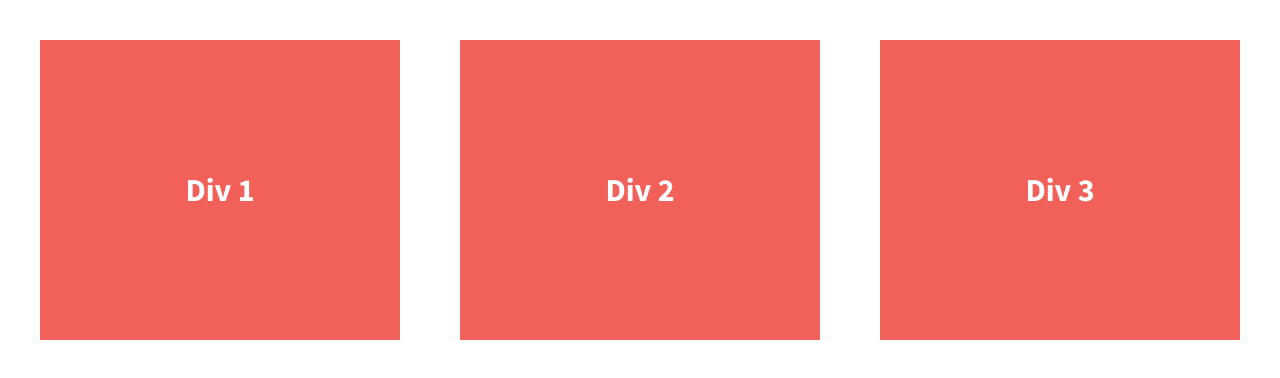
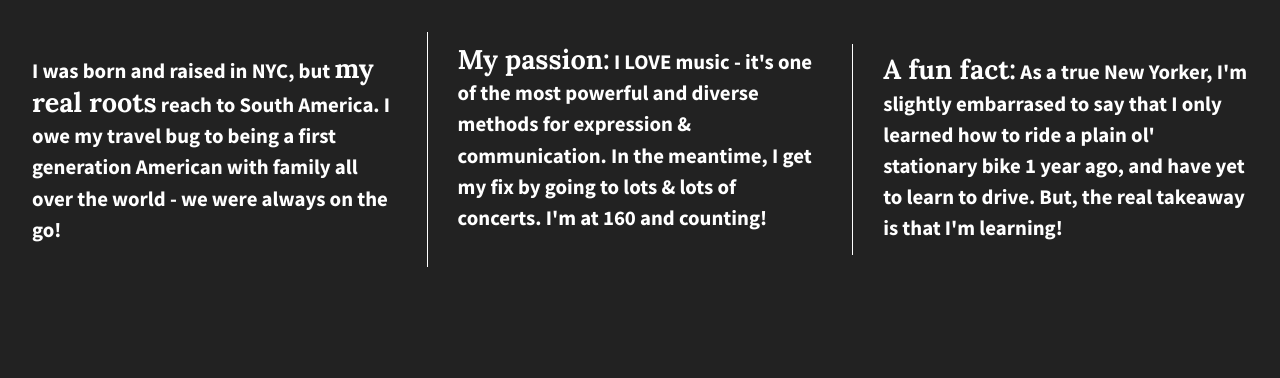
Before and after one commit to iamtenille314/center-divs-flexbox, a plain HTML site: page index.html in a window 1280 px wide. Drawn offline with nearby package versions, Linux system fonts and the light colour scheme.

Commit message:
Transformed divs to widget modules

```diff
--- a/css/main.css
+++ b/css/main.css
@@ -95,40 +95,47 @@ textarea {
    Author's custom styles
    ========================================================================== */
 
-
+/*Background Image*/
 html {
-  background-color: #fff;
+  background-color: #222;
   height: 100%;
+  width: 100%;
 }
 
 body {
   font-family: 'Source Sans Pro', sans-serif;
   padding: 2em;
-  font-size: 1.25em;
+  font-weight: 700;
   height: 100%;
+  color: #fff;
+
 }
 
 .wrapper {
   /*add display:flex and set justify-content to space-between*/
-  font-weight: 700;
   display: flex;
   justify-content: space-between;
+  align-items: center;
 }
 
 .div-1, .div-2, .div-3 {
   /*give the divs a width of 30%, add display:flex, set justify-content and align-items to center*/
-  color: #fff;
+  color: white;
   line-height: 1.5em;
-  font-size: 1.6em;
-  background-color: #f16059;
+  font-size: 1.3em;
+  background-color: #222;
   height: 300px;
   display: flex;
   width: 30%;
   justify-content: center;
   align-items: center;
+  height: auto;
 }
 
-
+.wrapper span {
+    font-family: "Lora", sans-serif;
+    font-size: 1.3em;
+}
 
 
 /* ==========================================================================
@@ -210,6 +217,16 @@ body {
    These examples override the primary ('mobile first') styles.
    Modify as content requires.
    ========================================================================== */
+   @media all and (min-width: 1200px){
+    .div-1, .div-2, .div-3 {
+        flex-basis: 30%;
+      }
+
+    .div-1, .div-2 {
+        border-right: 1px solid white;
+        padding-right: 30px;
+      }
+   }
 
 @media print,
        (-webkit-min-device-pixel-ratio: 1.25),
--- a/index.html
+++ b/index.html
@@ -23,13 +23,13 @@
 
         <section class="wrapper">
             <div class="div-1">
-                Div 1
+                <p>I was born and raised in NYC, but <span>my real roots</span> reach to South America. I owe my travel bug to being a first generation American with family all over the world - we were always on the go!</p>
             </div>
             <div class="div-2">
-                Div 2
+                <p<><span>My passion:</span> I LOVE music - it's one of the most powerful and diverse methods for expression & communication. In the meantime, I get my fix by going to lots & lots of concerts. I'm at 160 and counting!</p>
             </div>
             <div class="div-3">
-                Div 3
+                <p><span>A fun fact:</span> As a true New Yorker, I'm slightly embarrased to say that I only learned how to ride a plain ol' stationary bike 1 year ago, and have yet to learn to drive. But, the real takeaway is that I'm learning!</p>
             </div>
         </section>
 
```
